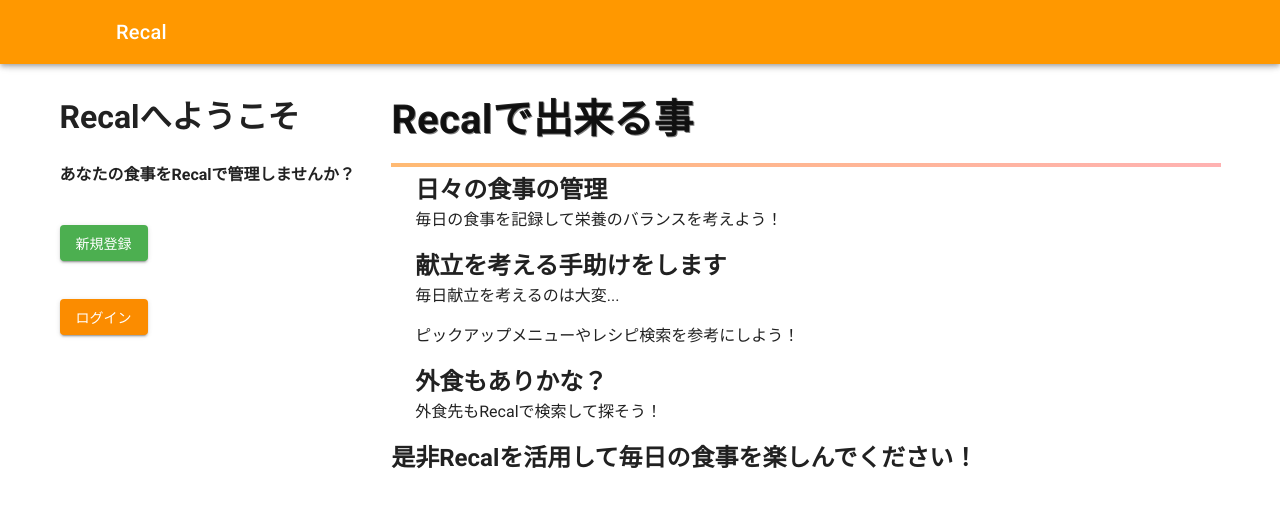
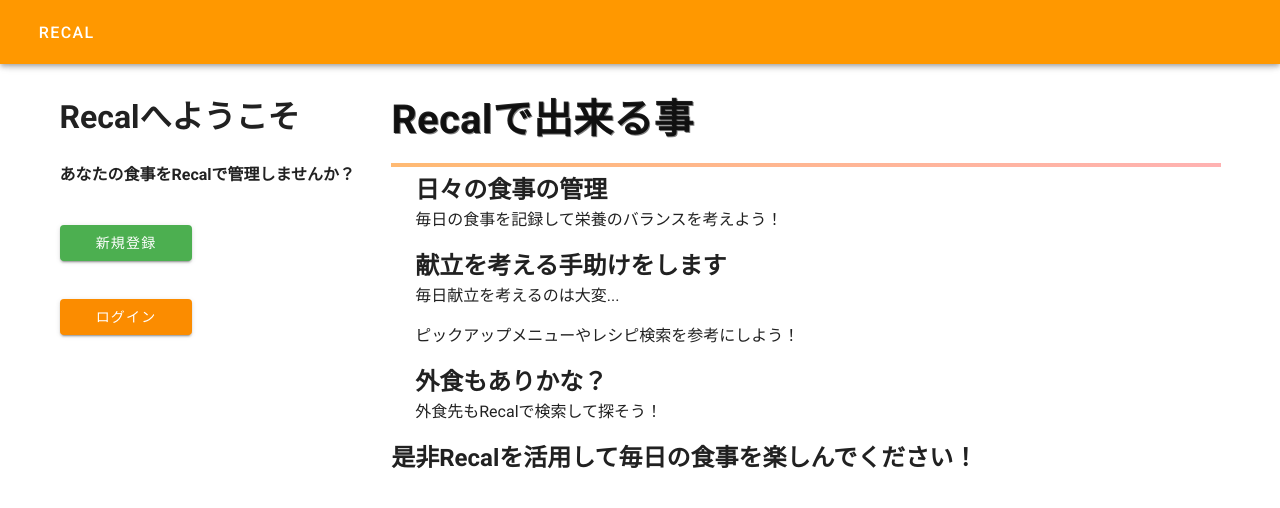
Before and after one commit to shiropt/recal, a Vue app: page /#/ in a window 1280 px wide. Shown: the top 508 px of the page. Built offline with nearby package versions, Linux system fonts and the light colour scheme.

Commit message:
logoクリックの遷移修正

```diff
--- a/src/components/Header.vue
+++ b/src/components/Header.vue
@@ -1,10 +1,10 @@
 <template v-slot:header>
   <v-toolbar  dark color="orange">
    <v-toolbar-title>
-      <router-link to="/search" class="title" tag="h1" >Recal</router-link>
+      <v-btn text x-large width="100px" height="100px"  @click="logoClick">Recal</v-btn>
    </v-toolbar-title>
    <div class="flex-grow-1"></div>
-   <v-btn outlined v-if="this.$store.state.user.authState" class="login" @click="logout">Logout</v-btn>
+   <v-btn outlined v-if="this.$store.state.user.authState" class="logout" @click="logout">Logout</v-btn>
   </v-toolbar>
 </template>
 <script>
@@ -16,19 +16,24 @@ export default {
          await firebase.auth().signOut()
           this.$store.commit("authState")
          this.$router.push('/')
-         alert("ログアウトしました")
       }catch(error){
          alert(error.message);
       }
-    }
+    },
+   async logoClick(){
+      const user = await firebase.auth().currentUser;
+      if(!user){
+         this.$router.push('/')
+         }else{
+         this.$router.push('/search')
+      }
    }
+   },
 }
 </script>
 <style scoped>
-.title{
-margin-left: 100px;
-}
-.login{
+
+.logout{
    margin-right: 70px;
 }
 </style>
--- a/src/components/List.vue
+++ b/src/components/List.vue
@@ -9,6 +9,7 @@
       <template v-slot:default="props">
 
         <v-row class="card-list">
+          <transition-group name="list">
           <v-col
             class="card"
             v-for="(item,index) in props.items"
@@ -39,8 +40,10 @@
               </v-list>
             </v-card>
           </v-col>
+      </transition-group>
         </v-row>
       </template>
+
 
       <template v-slot:footer>
         <v-row class="mt-2" align="center" justify="center">
@@ -159,6 +162,7 @@ export default {
       },
 
       async fetchMenu(){
+
         const searchCurrentUser = await dbUsers.where("userId","==",this.user.uid).get()
         const currentUserId = searchCurrentUser.docs[0].id
 
@@ -178,7 +182,7 @@ export default {
         }
      },
      async saveUpdateMenu(updateDay){
-         const stateMenus = this.fetchHoldMenu
+       const stateMenus = this.fetchHoldMenu
          const searchCurrentUser = await dbUsers.where("userId","==",this.user.uid).get()
         const currentUserId = searchCurrentUser.docs[0].id
           const dbUserMenus = dbUsers.doc(currentUserId).collection("menus")
@@ -188,6 +192,8 @@ export default {
         const findUpdateDate = myMenu.find(arr =>{
           return arr.date.toDate().toLocaleDateString()===updateDay
          })
+       this.$store.commit("loading");
+
         const upday = await dbUserMenus.where('date','==',findUpdateDate.date).get()
         const id = upday.docs[0].id
 
@@ -199,13 +205,21 @@ export default {
            this.$store.commit("initialMenu");
 
      },
-     watchTest(){
-       console.log("watch!");
-     }
 
     },
    created(){
       this.fetchMenu();
+      this.$store.dispatch("fetchMenu")
+  },
+  // beforeUpdate(){
+  //  this.$store.commit("loading");
+  //  console.log("loading");
+
+  //   //  this.$store.commit("loaded");
+  // },
+
+  updated(){
+    this.$store.commit("loaded");
   },
   watch:{
       '$store.state.everydayMenu': 'fetchMenu'
@@ -214,6 +228,21 @@ export default {
 </script>
 
 <style scoped>
+.list-move{
+  transition: 1s;
+}
+.list-enter-active {
+  transition: opacity 1s;
+}
+
+.list-enter{
+  opacity: 0;
+}
+.list-leave{
+  opacity: 0;
+}
+
+
 .form_wrapper{
   display: flex;
 }
@@ -234,4 +263,5 @@ export default {
 .mt-2{
   width: 70%;
 }
+
 </style>
--- a/src/components/Rank.vue
+++ b/src/components/Rank.vue
@@ -50,6 +50,9 @@ async mounted () {
 </script>
 
 <style scoped>
+a{
+  text-decoration: none;
+}
 h2 {
   position: relative;
   padding: 0.25em 0;
--- a/src/router/index.js
+++ b/src/router/index.js
@@ -17,10 +17,10 @@ Vue.use(VueRouter)
       component: Authentication,
       // beforeEnter(to, from, next) {
       //   const user = firebase.auth().currentUser;
-      //   if (user) {
-      //     next('/search');
+      //   if (!user) {
+      //     next('/');
       //   } else {
-      //     next("/");
+      //     next("/search");
       //   }
       // },
       children: [
--- a/src/views/Authentication.vue
+++ b/src/views/Authentication.vue
@@ -10,18 +10,21 @@
         color="success"
         class="mr-4"
         >
-           <router-link :to="{name: 'Signup', params:{id:$route.params.id} }" tag="button">新規登録</router-link>
+           <router-link :to="{name: 'Signup', params:{id:$route.params.id} }" tag="a">新規登録</router-link>
         </v-btn><br>
         <v-btn
         color="warning"
         >
-          <router-link :to="{name: 'Signin', params:{id:$route.params.id} }" tag="button">ログイン</router-link>
+          <router-link :to="{name: 'Signin', params:{id:$route.params.id} }" tag="a">ログイン</router-link>
           </v-btn>
        </div>
 
 
        <div class="main">
+         <transition name="auth">
          <router-view></router-view>
+         </transition>
+       <transition name="fade">
            <div v-if="initialAccess">
              <div class="title">
              <h1>Recalで出来る事</h1>
@@ -43,6 +46,7 @@
              </ul>
              <h2>是非Recalを活用して毎日の食事を楽しんでください！</h2>
            </div>
+         </transition>
 
        </div>
  </div>
@@ -68,6 +72,24 @@
   }
 </script>
 <style scoped>
+.fade-enter-active {
+  transition: opacity 2s;
+}
+
+.fade-enter{
+  opacity: 0;
+}
+.fade-leave{
+  opacity: 0;
+}
+
+.auth-enter-active {
+  transition: opacity 1s;
+}
+.auth-enter {
+  opacity: 0;
+}
+
  .title {
   position: relative;
   padding: 0.25em 0;
@@ -83,22 +105,37 @@
 .container{
   display: flex;
   width: 100%;
-  height: 100vh;
 }
 .side-bar{
   height: 100%;
   width: 40%;
 }
+
 .v-btn{
   margin-top: 38px;
+  padding: 0px;
+
 }
+
+
+a {
+  line-height: 32px;
+  display: block;
+  width: 100px;
+  height: 32px;
+  text-decoration: none;
+
+}
+.v-application a{
+  color: white;
+
+}
+
 .main{
   width: 100%;
   height: 100%;
 }
-.test{
-  height: 100%;
-}
+
 li{
 
 list-style: none;
--- a/src/views/Search.vue
+++ b/src/views/Search.vue
@@ -3,10 +3,10 @@
   <div class="left">
   <div class="btn-wrapper">
   <v-btn color="orange" class="mr-4">
-   <router-link :to="{name: 'Recipe', params:{id:$route.params.id} }" tag="button">レシピを見る</router-link>
+   <router-link :to="{name: 'Recipe', params:{id:$route.params.id} }" tag="a">レシピを見る</router-link>
   </v-btn>
   <v-btn color="error" class="mr-4">
-   <router-link :to="{name: 'Store', params:{id:$route.params.id}}" tag="button">外食する</router-link>
+   <router-link :to="{name: 'Store', params:{id:$route.params.id}}" tag="a">外食する</router-link>
   </v-btn>
   <Dialog
   btnTitle="記録する"
@@ -15,7 +15,9 @@
   />
 
   </div>
-   <router-view></router-view>
+    <transition name="search">
+     <router-view></router-view>
+    </transition>
    <Rank v-if="searchTop"/>
   </div>
   <div class="right">
@@ -70,6 +72,7 @@ methods:{
      const searchCurrentUser = await dbUsers.where("userId","==",this.user.uid).get()
      const currentUserId = searchCurrentUser.docs[0].id
      const menus = await dbUsers.doc(currentUserId).collection("menus")
+     this.$store.commit("loading");
      this.getToday()
 
      const day = this.$store.state.everydayMenu
@@ -77,7 +80,8 @@ methods:{
         return d.date ===this.today
       });
       if(date.length===1){
-           alert("今日は投稿済です。追加をする場合は編集をしてください")
+        this.$store.commit("loaded");
+        alert("今日は投稿済です。追加をする場合は編集をしてください")
            return
       }
      await menus.add(inputedMenus);
@@ -98,9 +102,27 @@ watch:{
 }
 </script>
 
-<style>
+<style scoped>
+.search-enter-active {
+  transition: opacity 1s;
+}
+
+.search-enter{
+  opacity: 0;
+}
+.search-leave{
+  opacity: 0;
+}
 a{
+  line-height: 32px;
+  display: block;
+  height: 32px;
   text-decoration: none;
+}
+.v-application a{
+  display: block;
+  color: white;
+
 }
 .post-btn{
   display: inline-block;
```
